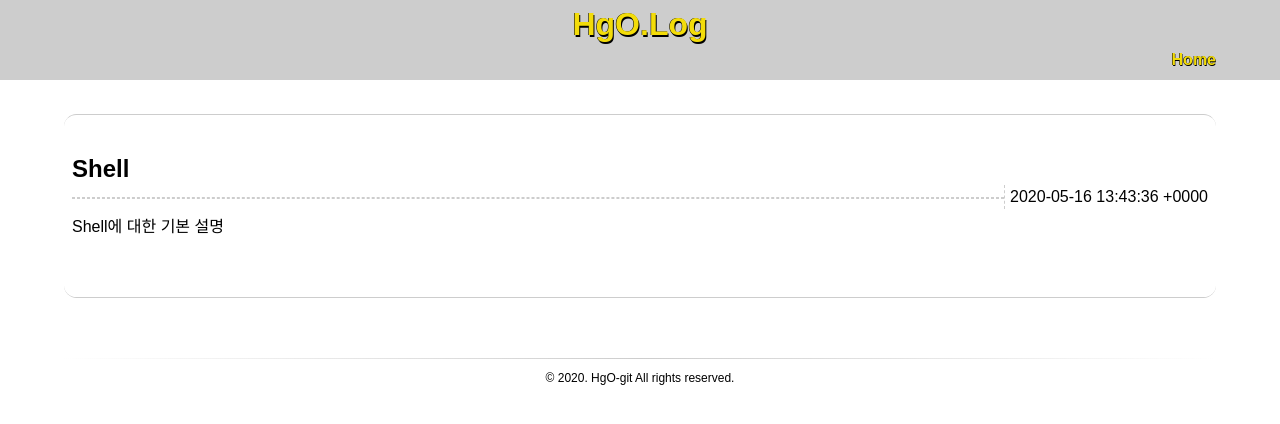
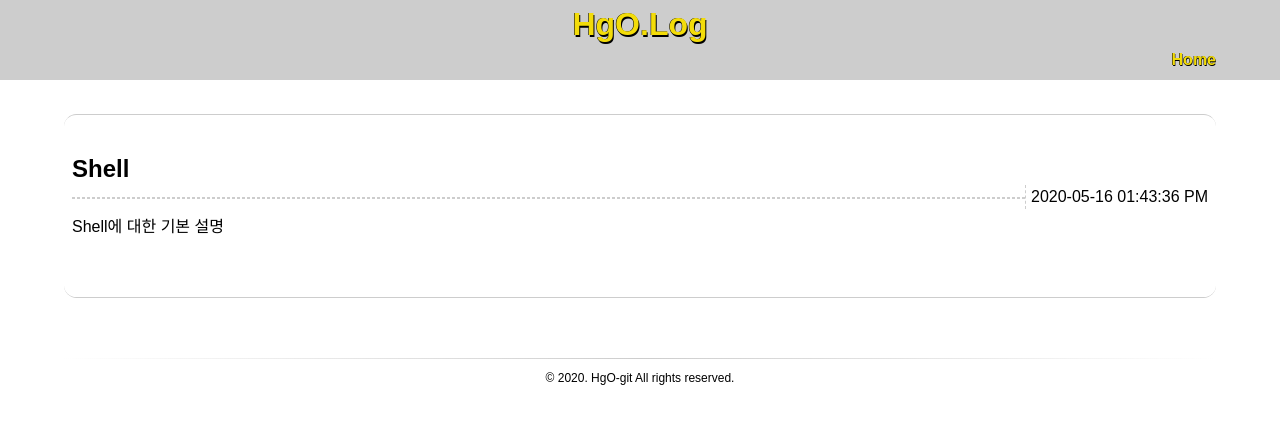
Before and after one commit to HgO-git/hgo-git.github.io, a Jekyll site: the page built from index.md, in a window 1280 px wide. Shown: the top 424 px of the page. Built offline with Jekyll 4.4.1, drawn with Linux system fonts in a browser that asks for light colours.

Commit message:
revert- [fix/jekyll] post_list.html 내 post.date 변경

```diff
--- a/_includes/post_list.html
+++ b/_includes/post_list.html
@@ -6,8 +6,8 @@
         <h5>
             <a href="{{ post.url }}">{{ post.title }}</a>
         </h5>
-        <!-- <p class="post-date-style">{{ post.date | date: "%F %r" }}</p> -->
-        <p class="post-date-style">{{ post.date }}</p>
+        <p class="post-date-style">{{ post.date | date: "%F %r" }}</p>
+        <!-- <p class="post-date-style">{{ post.date }}</p> -->
         <hr>
         <p class="post-summary-style">{{ post.summary }}</p>
     </article>
```
